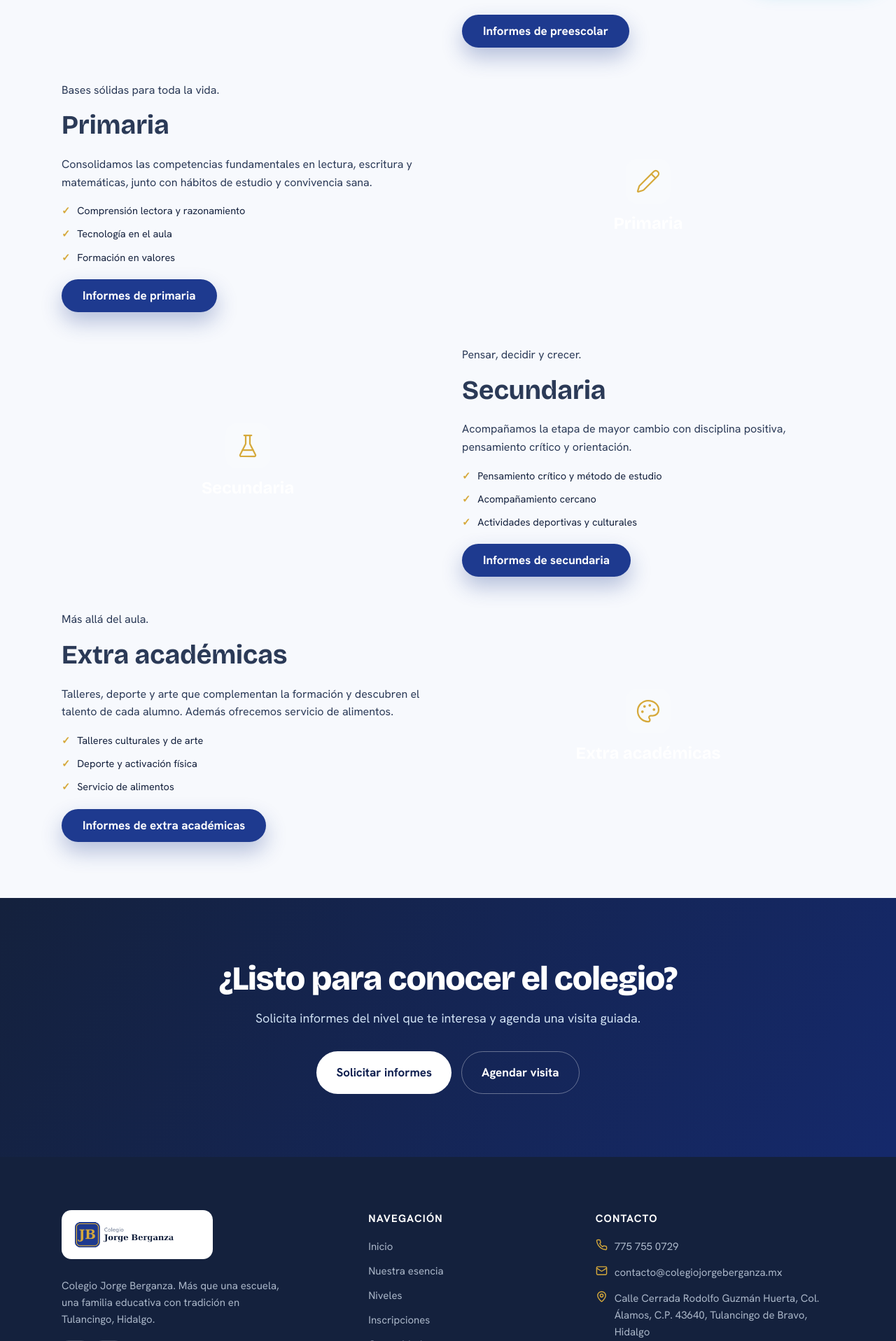
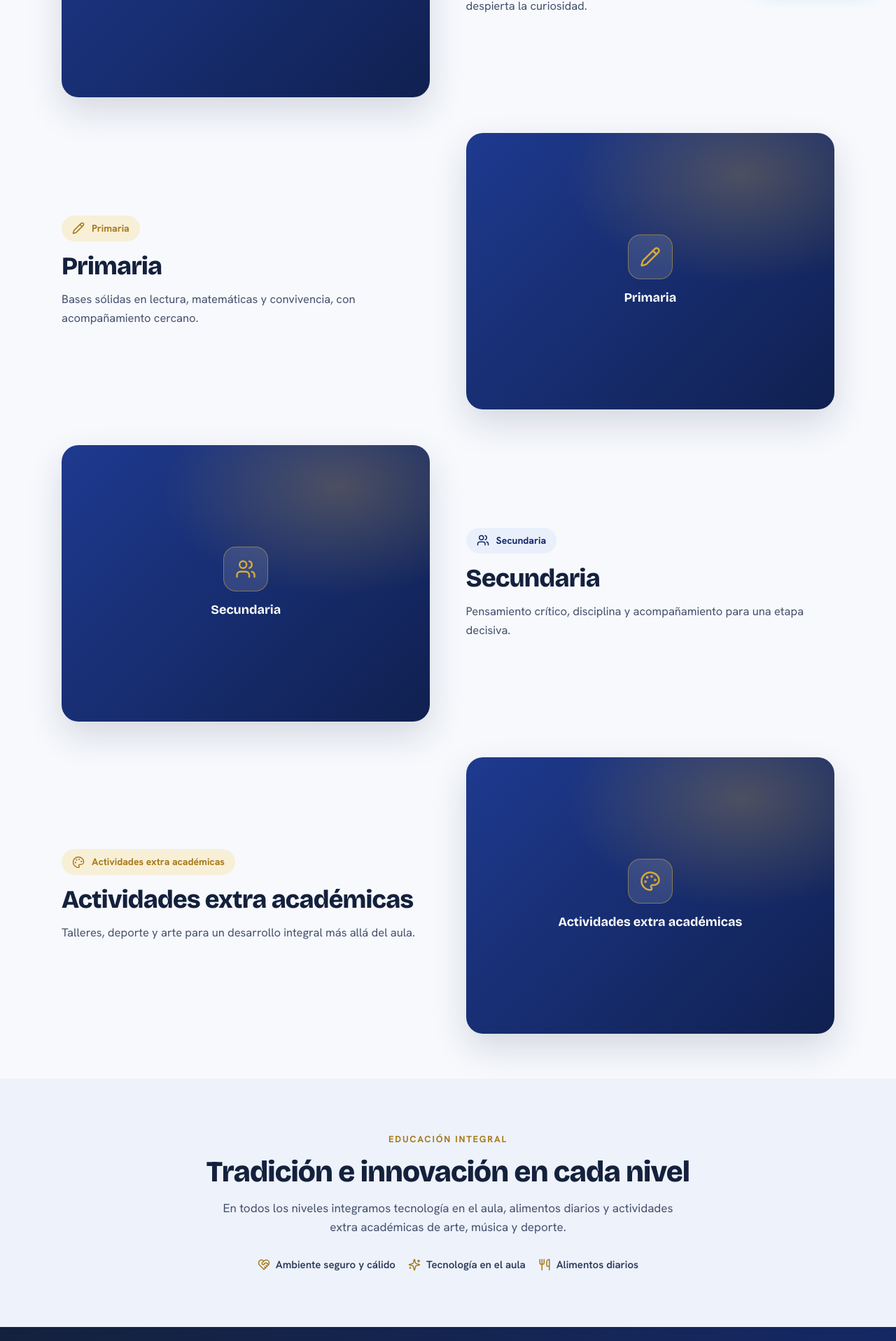
Before and after one commit to novumarketing/jb-web, a Next.js app: page /niveles in a window 1280 px wide. Shown: the part 804-2720 px from the top of the page at 70% size. Built offline with nearby package versions, Linux system fonts and the light colour scheme.

Commit message:
Add files via upload

```diff
--- a/app/niveles/page.tsx
+++ b/app/niveles/page.tsx
@@ -1,64 +1,60 @@
 import type { Metadata } from "next";
-import { PageHero, CtaBand } from "@/components/ui";
-import { WA } from "@/components/site";
-import { Blocks, Pencil, FlaskConical, Palette } from "lucide-react";
+import Icon from "@/components/Icon";
+import Reveal from "@/components/Reveal";
+import { PageHero, CtaBand, Photo } from "@/components/ui";
+import { NIVELES } from "@/components/site";
 
 export const metadata: Metadata = {
   title: "Niveles educativos",
-  description: "Preescolar, primaria, secundaria y actividades extra académicas en el Colegio Jorge Berganza, Tulancingo.",
+  description: "Preescolar, primaria, secundaria y actividades extra académicas en el Colegio Jorge Berganza, Tulancingo. Educación integral en cada etapa.",
 };
-
-const niveles = [
-  { id: "preescolar", icon: Blocks, t: "Preescolar", lead: "Los primeros pasos, con cariño y juego.",
-    d: "Acompañamos a los más pequeños en un ambiente seguro y afectuoso, donde aprenden jugando y descubren el gusto por aprender.",
-    items: ["Desarrollo socioemocional y valores", "Juego y psicomotricidad", "Estimulación del lenguaje"] },
-  { id: "primaria", icon: Pencil, t: "Primaria", lead: "Bases sólidas para toda la vida.",
-    d: "Consolidamos las competencias fundamentales en lectura, escritura y matemáticas, junto con hábitos de estudio y convivencia sana.",
-    items: ["Comprensión lectora y razonamiento", "Tecnología en el aula", "Formación en valores"] },
-  { id: "secundaria", icon: FlaskConical, t: "Secundaria", lead: "Pensar, decidir y crecer.",
-    d: "Acompañamos la etapa de mayor cambio con disciplina positiva, pensamiento crítico y orientación.",
-    items: ["Pensamiento crítico y método de estudio", "Acompañamiento cercano", "Actividades deportivas y culturales"] },
-  { id: "extra", icon: Palette, t: "Extra académicas", lead: "Más allá del aula.",
-    d: "Talleres, deporte y arte que complementan la formación y descubren el talento de cada alumno. Además ofrecemos servicio de alimentos.",
-    items: ["Talleres culturales y de arte", "Deporte y activación física", "Servicio de alimentos"] },
-];
 
 export default function Niveles() {
   return (
     <main>
-      <PageHero kicker="Niveles educativos" title={<>Un camino completo, <span className="grad-text">de preescolar a secundaria</span></>}
-        sub="Un solo proyecto educativo que acompaña a tu hijo en cada etapa, con la misma identidad y los mismos valores." />
+      <PageHero
+        eyebrow="Niveles educativos"
+        title={<>Acompañamos cada etapa con <span className="serif-green">cariño y método</span></>}
+        sub="Preescolar, primaria y secundaria, además de actividades extra académicas para un desarrollo integral más allá del aula."
+      />
 
-      <section className="py-16 md:py-20">
-        <div className="wrap grid gap-12">
-          {niveles.map((n, idx) => {
-            const Icon = n.icon;
-            return (
-              <div key={n.id} id={n.id} className="grid scroll-mt-24 items-center gap-10 md:grid-cols-2">
-                <div className={`relative h-[300px] overflow-hidden rounded-3xl bg-gradient-to-br from-royal to-royal-2 shadow-soft ${idx % 2 ? "md:order-2" : ""}`}>
-                  <div className="grid h-full place-items-center text-center text-white">
-                    <div>
-                      <div className="mx-auto mb-3 grid h-16 w-16 place-items-center rounded-2xl bg-white/10 text-gold"><Icon className="h-9 w-9" strokeWidth={1.5} aria-hidden /></div>
-                      <div className="font-display text-2xl font-bold">{n.t}</div>
-                    </div>
-                  </div>
-                </div>
-                <div>
-                  <span className="kicker-ink">{n.lead}</span>
-                  <h2 className="mt-2 font-display text-[clamp(26px,3.4vw,38px)] font-bold text-royal">{n.t}</h2>
-                  <p className="mt-3 text-[16px] text-muted">{n.d}</p>
-                  <ul className="mt-4 grid gap-2.5">
-                    {n.items.map((it) => (<li key={it} className="flex items-center gap-2.5 text-[14.5px] text-ink"><span className="font-bold text-gold">✓</span> {it}</li>))}
-                  </ul>
-                  <a href={WA} target="_blank" rel="noopener noreferrer" className="btn btn-primary mt-5 !py-2.5">Informes de {n.t.toLowerCase()}</a>
-                </div>
+      <section className="wrap" style={{ paddingTop: "clamp(36px,5vw,64px)", paddingBottom: "clamp(36px,5vw,64px)", display: "flex", flexDirection: "column", gap: "clamp(28px,4vw,56px)" }}>
+        {NIVELES.map((n, i) => (
+          <Reveal key={n.title} className="two-col" style={{ display: "grid", gridTemplateColumns: "1fr 1fr", gap: "clamp(28px,4vw,56px)", alignItems: "center" }}>
+            <div style={{ order: i % 2 ? 2 : 1, boxShadow: "0 20px 50px rgba(20,33,61,.15)", borderRadius: 24 }}>
+              <Photo src={n.img} alt={n.title} radius={24} ratio="4/3" icon={n.icon as any} />
+            </div>
+            <div style={{ order: i % 2 ? 1 : 2 }}>
+              <div style={{ display: "inline-flex", alignItems: "center", gap: 10, background: i % 2 ? "var(--green-50)" : "var(--blue-50)", color: i % 2 ? "var(--green-d)" : "var(--blue-d)", padding: "7px 15px", borderRadius: 999, fontWeight: 700, fontSize: 14 }}>
+                <Icon name={n.icon as any} size={18} />{n.title}
               </div>
-            );
-          })}
+              <h2 className="h2" style={{ fontSize: "clamp(24px,3vw,36px)", marginTop: 16 }}>{n.title}</h2>
+              <p style={{ fontSize: 16.5, color: "var(--ink-600)", marginTop: 14 }}>{n.desc}</p>
+            </div>
+          </Reveal>
+        ))}
+      </section>
+
+      <section className="band-bg2">
+        <div className="wrap-narrow" style={{ paddingTop: "clamp(44px,6vw,80px)", paddingBottom: "clamp(44px,6vw,80px)", textAlign: "center" }}>
+          <Reveal>
+            <div className="eyebrow-green">Educación integral</div>
+            <h2 className="h2" style={{ marginTop: 12 }}>Tradición e innovación en cada nivel</h2>
+            <p style={{ fontSize: 17, color: "var(--ink-600)", marginTop: 16, maxWidth: 680, marginInline: "auto" }}>
+              En todos los niveles integramos tecnología en el aula, alimentos diarios y actividades extra académicas de arte, música y deporte.
+            </p>
+            <div style={{ display: "flex", flexWrap: "wrap", gap: 18, justifyContent: "center", marginTop: 28 }}>
+              {[{ i: "HeartHandshake", t: "Ambiente seguro y cálido" }, { i: "Sparkles", t: "Tecnología en el aula" }, { i: "Utensils", t: "Alimentos diarios" }].map((s) => (
+                <span key={s.t} style={{ display: "flex", alignItems: "center", gap: 8, fontSize: 15, fontWeight: 600, color: "var(--ink-700)" }}>
+                  <span style={{ color: "var(--green-d)", display: "flex" }}><Icon name={s.i as any} size={18} /></span>{s.t}
+                </span>
+              ))}
+            </div>
+          </Reveal>
         </div>
       </section>
 
-      <CtaBand title="¿Listo para conocer el colegio?" sub="Solicita informes del nivel que te interesa y agenda una visita guiada." href={WA} label="Solicitar informes" />
+      <CtaBand title="¿Listo para conocer el nivel ideal para tu hijo?" sub="Solicita informes y te enviamos costos y disponibilidad el mismo día." variant="ink" primary="informes" />
     </main>
   );
 }
```
